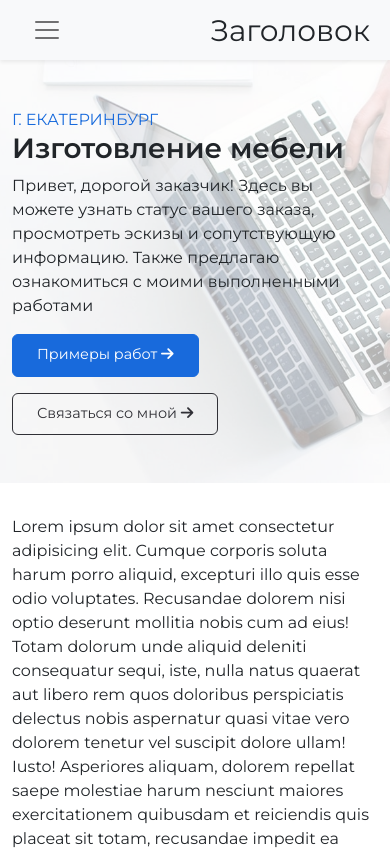
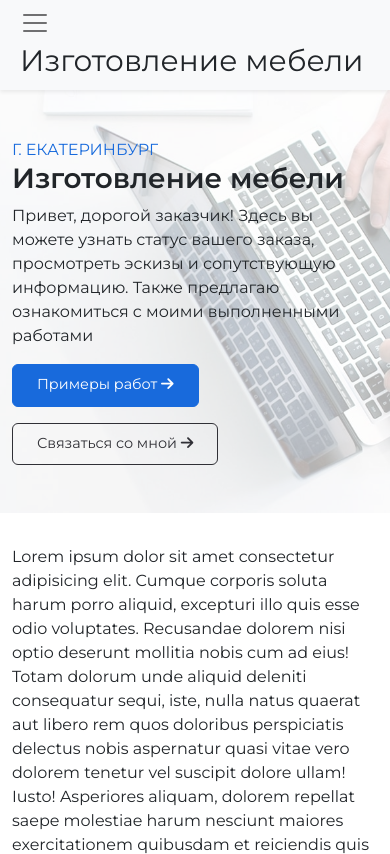
Before and after one commit to tjden88/Site-Design, a plain HTML site: page index.html in a window 390 px wide. Shown: the top 854 px of the page. Drawn offline with Linux system fonts and the light colour scheme.

Commit message:
Кнопка меню

```diff
--- a/index.html
+++ b/index.html
@@ -86,12 +86,12 @@
     <header class="sticky-top">
         <nav class="navbar bg-light shadow-sm p-2">
             <div class="container">
-                <button class="navbar-toggler d-lg-none border-0" type="button" data-bs-toggle="offcanvas"
+                <button class="navbar-toggler d-lg-none border-0 p-0" type="button" data-bs-toggle="offcanvas"
                     data-bs-target="#mobile-menu" aria-controls="mobile-menu">
                     <span class="navbar-toggler-icon"></span>
                 </button>
                 <div class="s-main-menu-title">
-                    Заголовок
+                    Изготовление мебели
                 </div>
                 <div class="d-none d-lg-block">
                     <ul class="nav justify-content-end s-main-menu-list">
```
